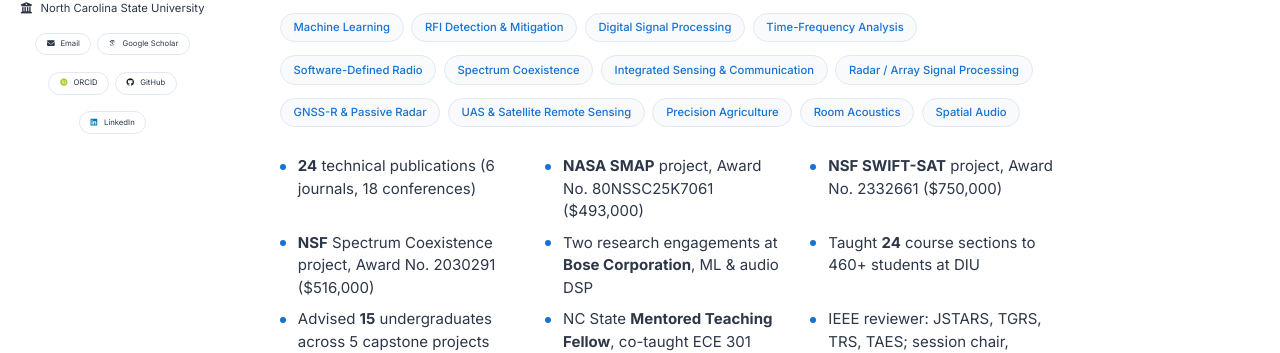
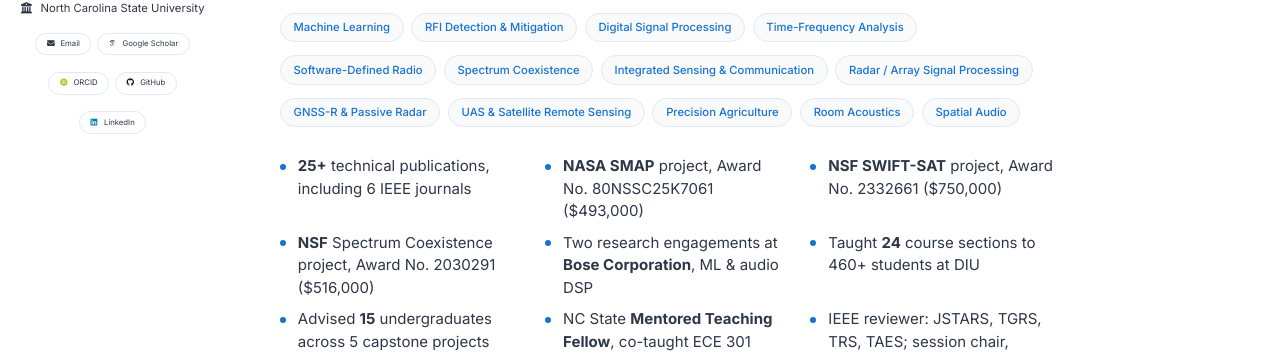
Before and after one commit to ahmed-manavi/ahmed-manavi.github.io, a Jekyll site: the page built from _pages/about.md, in a window 1280 px wide and 900 px high. Shown: the part 348-701 px from the top of the window. Built offline with Jekyll 4.4.1, drawn with Linux system fonts in a browser that asks for light colours; some web fonts are replaced.

Commit message:
Align publication count highlight with bio (25+ vs stale 24)
Co-Authored-By: Claude Sonnet 5 <noreply@anthropic.com>

```diff
--- a/_pages/about.md
+++ b/_pages/about.md
@@ -32,7 +32,7 @@ My research centers on developing machine learning models for intelligent sensin
 </ul>
 
 <ul class="highlight-list">
-<li><strong>24</strong> technical publications (6 journals, 18 conferences)</li>
+<li><strong>25+</strong> technical publications, including 6 IEEE journals</li>
 <li><strong>NASA SMAP</strong> project, Award No. 80NSSC25K7061 ($493,000)</li>
 <li><strong>NSF SWIFT-SAT</strong> project, Award No. 2332661 ($750,000)</li>
 <li><strong>NSF</strong> Spectrum Coexistence project, Award No. 2030291 ($516,000)</li>
```
